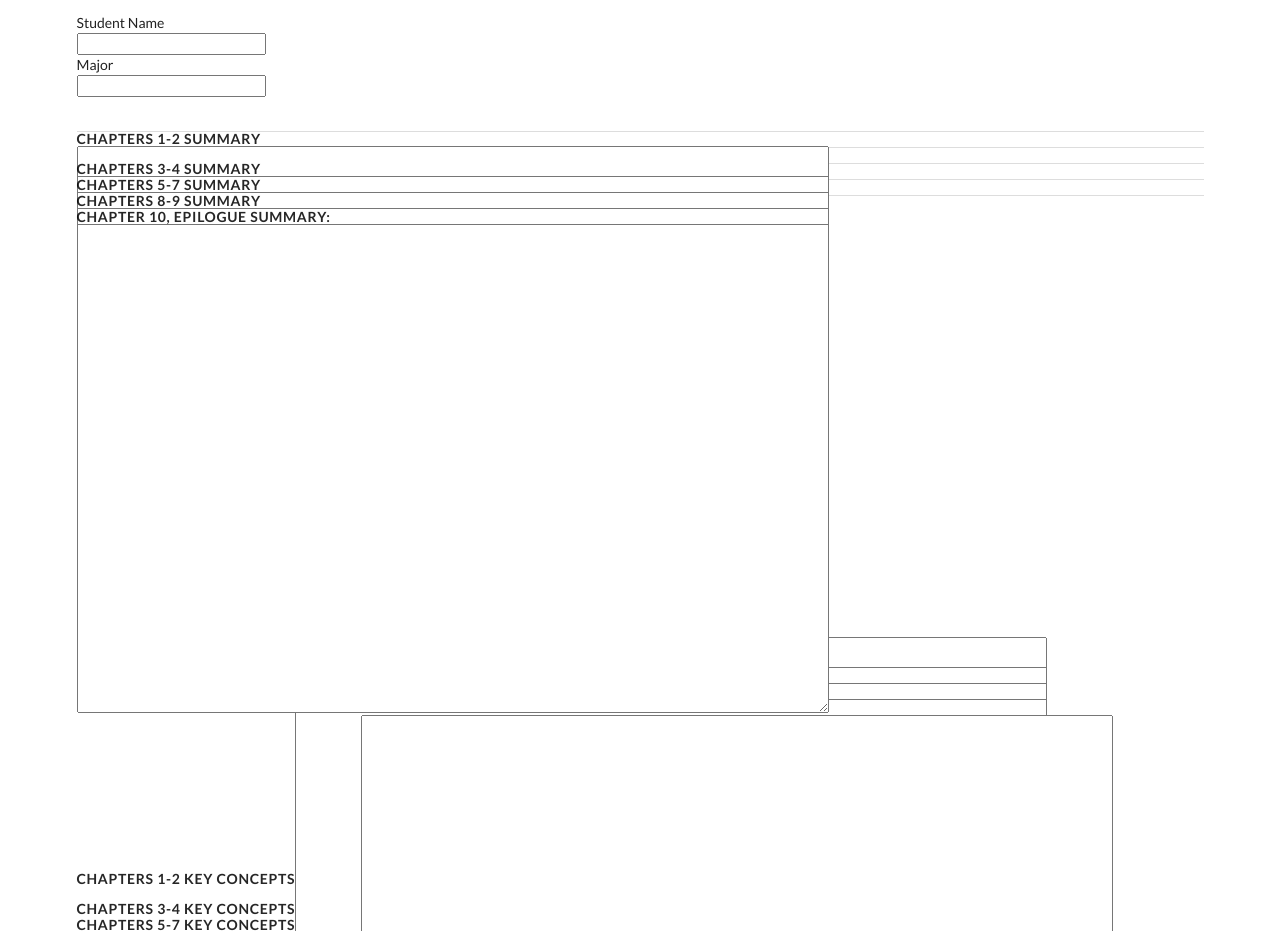
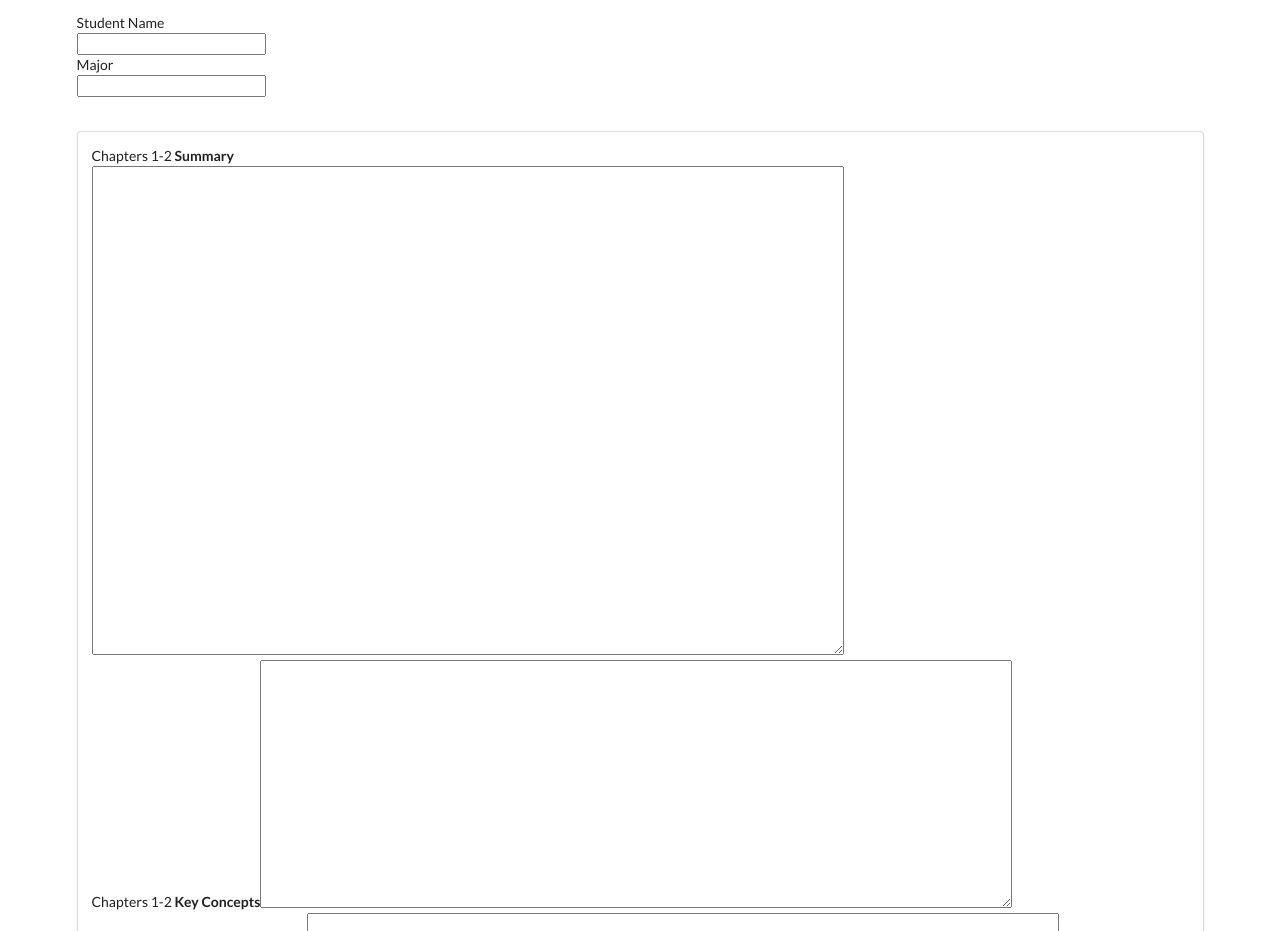
Before and after one commit to thomasglenngit/ped, a React (Create React App) app: page /Coyle in a window 1280 px wide. Shown: the part 2585-3516 px from the top of the page. Built offline with nearby package versions, Linux system fonts and the light colour scheme.

Commit message:
add ui segment to Coyle.

```diff
--- a/src/components/Coyle.js
+++ b/src/components/Coyle.js
@@ -20,10 +20,11 @@ const Coyle = () => {
           <input></input>
           <br />
           <br />
-          <div className="ui divider">
+          <div className="ui segment">
             <label>Chapters 1-2 <span>Summary</span></label>
             <br />
-            <textarea cols="90" rows="30"></textarea><br />
+            <textarea cols="90" rows="30"></textarea>
+            <br />
             <label>Chapters 1-2 <span>Key Concepts</span></label>
             <textarea cols="90" rows="15"></textarea><br />
             <label>Chapters 1-2 <span>Key Terms (at least 5)</span></label>
@@ -32,7 +33,7 @@ const Coyle = () => {
             <textarea cols="90" rows="30"></textarea><br />
           </div>
 
-          <div className="ui divider">
+          <div className="ui segment">
             <br />
             <label>Chapters 3-4 <span>Summary</span></label>
             <br />
@@ -45,7 +46,7 @@ const Coyle = () => {
             <textarea cols="90" rows="30"></textarea><br />
           </div>
 
-          <div className="ui divider">
+          <div className="ui segment">
             <br />
             <label>Chapters 5-7 <span>Summary</span></label>
             <br />
@@ -58,7 +59,7 @@ const Coyle = () => {
             <textarea cols="90" rows="30"></textarea><br />
           </div>
 
-          <div className="ui divider">
+          <div className="ui segment">
             <br />
             <label>Chapters 8-9 <span>Summary</span></label>
             <br />
@@ -71,7 +72,7 @@ const Coyle = () => {
             <textarea cols="90" rows="30"></textarea><br />
           </div>
 
-          <div className="ui divider">
+          <div className="ui segment">
             <br />
             <label>Chapter 10, Epilogue Summary:</label>
             <br />
```
